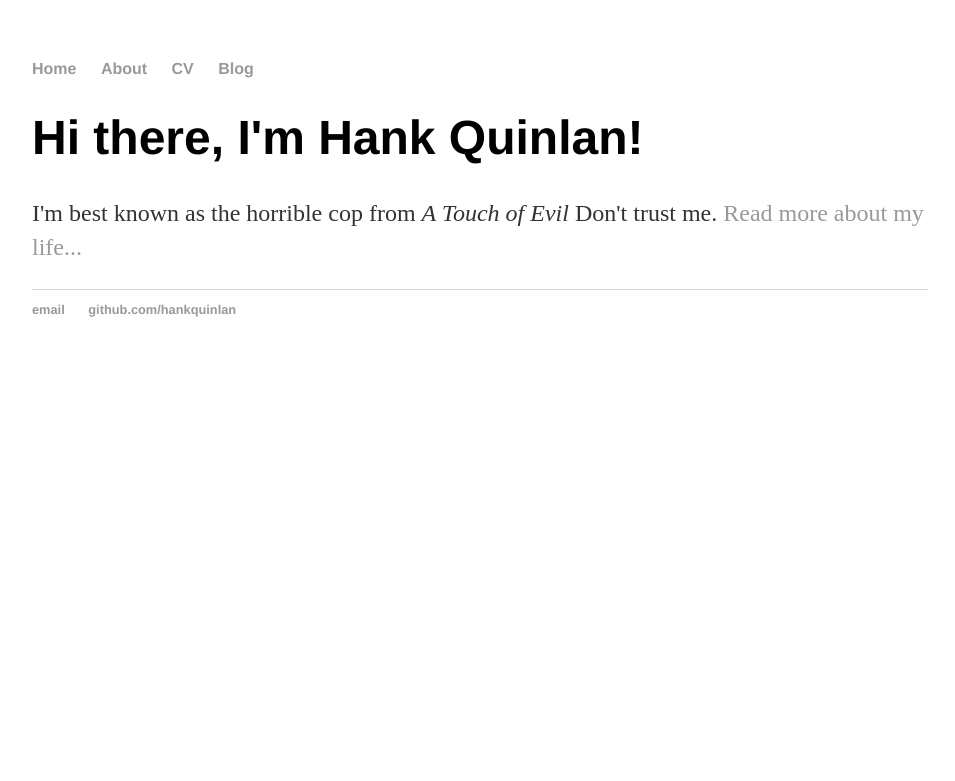
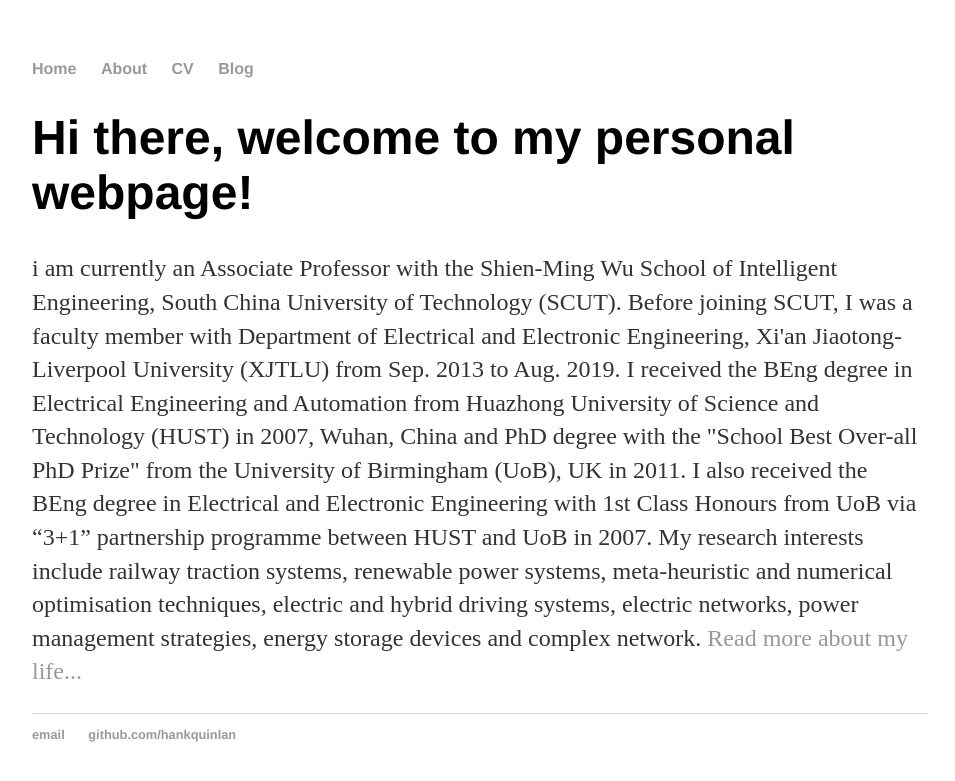
Before and after one commit to lushaofeng/lushaofeng.github.io, a Jekyll site: the page built from index.html, in a window 1280 px wide. Shown: the top 781 px of the page, without its empty margins (160-1115 px from the left). Built offline with Jekyll 4.4.1, drawn with Linux system fonts in a browser that asks for light colours.

Commit message:
Update index.html

```diff
--- a/index.html
+++ b/index.html
@@ -1,8 +1,13 @@
 ---
 layout: default
-title: Hank Quinlan, Horrible Cop
+title: Lu Shaofeng's Personal Webpage
 ---
 <div class="blurb">
-	<h1>Hi there, I'm Hank Quinlan!</h1>
-	<p>I'm best known as the horrible cop from <em>A Touch of Evil</em> Don't trust me. <a href="/about">Read more about my life...</a></p>
+	<h1>Hi there, welcome to my personal webpage!</h1>
+	<p> i am currently an Associate Professor with the Shien-Ming Wu School of Intelligent Engineering, South China University of Technology (SCUT). Before joining SCUT, I was a faculty member with Department of Electrical and Electronic Engineering, Xi'an Jiaotong-Liverpool University (XJTLU) from Sep. 2013 to Aug. 2019.
+I received the BEng degree in Electrical Engineering and Automation from Huazhong University of Science and Technology (HUST) in 2007, Wuhan, China and PhD degree with the "School Best Over-all PhD Prize" from the University of Birmingham (UoB), UK in 2011.
+		I also received the BEng degree in Electrical and Electronic Engineering with 1st Class Honours from UoB via “3+1” partnership programme between HUST and UoB in 2007.
+My research interests include railway traction systems, renewable power systems, meta-heuristic and numerical optimisation techniques, electric and hybrid driving systems, electric networks, power management strategies, energy storage devices and complex network.
+		<a href="/about">Read more about my life...</a>
+	</p>
 </div><!-- /.blurb -->
```
